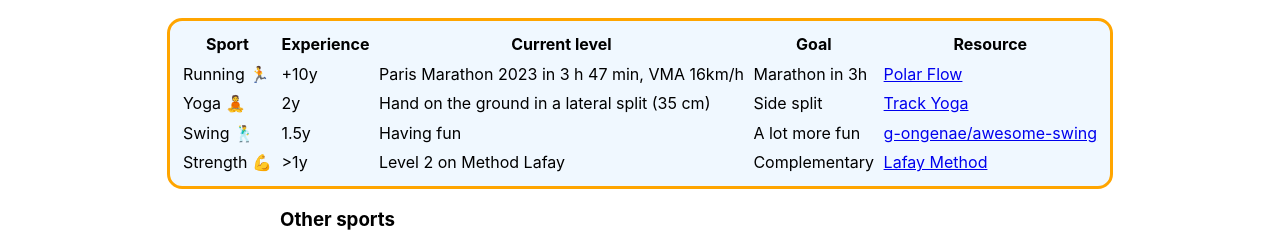
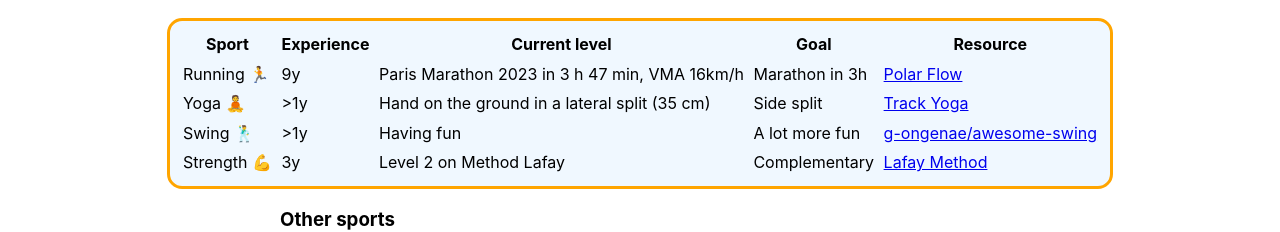
Before and after one commit to g-ongenae/g-ongenae.github.io, a React (Create React App) app: page / in a window 1280 px wide. Both pictures are taken after a click on the link "Sports". Shown: the part 286-518 px from the top of the page. Built offline with nearby package versions, Linux system fonts and the light colour scheme.

Commit message:
feat: compute duration automatically

```diff
--- a/src/components/SportTable.js
+++ b/src/components/SportTable.js
@@ -2,7 +2,7 @@ const data = [
   {
     id: 0,
     sport: "Running 🏃",
-    experience: "+10y",
+    experience: "2012-01-01T00:00:00.000Z",
     level: "Paris Marathon 2023 in 3 h 47 min, VMA 16km/h",
     goal: "Marathon in 3h",
     resource: { name: "Polar Flow", link: "https://flow.polar.com" },
@@ -10,7 +10,7 @@ const data = [
   {
     id: 1,
     sport: "Yoga 🧘",
-    experience: "2y",
+    experience: "2022-05-09T00:00:00.000Z",
     level: "Hand on the ground in a lateral split (35 cm)",
     goal: "Side split",
     resource: { name: "Track Yoga", link: "https://trackyoga.app" },
@@ -18,20 +18,43 @@ const data = [
   {
     id: 2,
     sport: "Swing 🕺",
-    experience: "1.5y",
+    experience: "2022-12-20T00:00:00.000Z",
     level: "Having fun",
     goal: "A lot more fun",
-    resource: { name: "g-ongenae/awesome-swing", link: "https://github.com/g-ongenae/awesome-swing" },
+    resource: {
+      name: "g-ongenae/awesome-swing",
+      link: "https://github.com/g-ongenae/awesome-swing",
+    },
   },
   {
     id: 3,
     sport: "Strength 💪",
-    experience: ">1y",
+    experience: "2024-04-01T00:00:00.000Z",
     level: "Level 2 on Method Lafay",
     goal: "Complementary",
     resource: { name: "Lafay Method", link: "https://olivier-lafay.com" },
   },
 ];
+
+/**
+ * Convert a date to a human readable format
+ * @param {String} experience the date when I started the sport
+ * @returns {string} the experience in a human readable format
+ */
+const convertExperienceDate = (experience) => {
+  const experienceDate = new Date(experience);
+  const currentDate = new Date();
+
+  const yearDiff = Math.abs(
+    currentDate.getFullYear() - experienceDate.getFullYear()
+  );
+
+  if (yearDiff >= 10) return ">10y";
+  if (yearDiff >= 2) return `${yearDiff}y`;
+  if (yearDiff === 1) return ">1y";
+
+  return "<1y";
+};
 
 /** List of sport I'm practicing and my goals on each */
 export default function SportTable() {
@@ -50,7 +73,7 @@ export default function SportTable() {
         {data.map((row) => (
           <tr key={row.id}>
             <td>{row.sport}</td>
-            <td>{row.experience}</td>
+            <td>{convertExperienceDate(row.experience)}</td>
             <td>{row.level}</td>
             <td>{row.goal}</td>
             <td><a href={row.resource.link}> {row.resource.name}</a></td>
```
